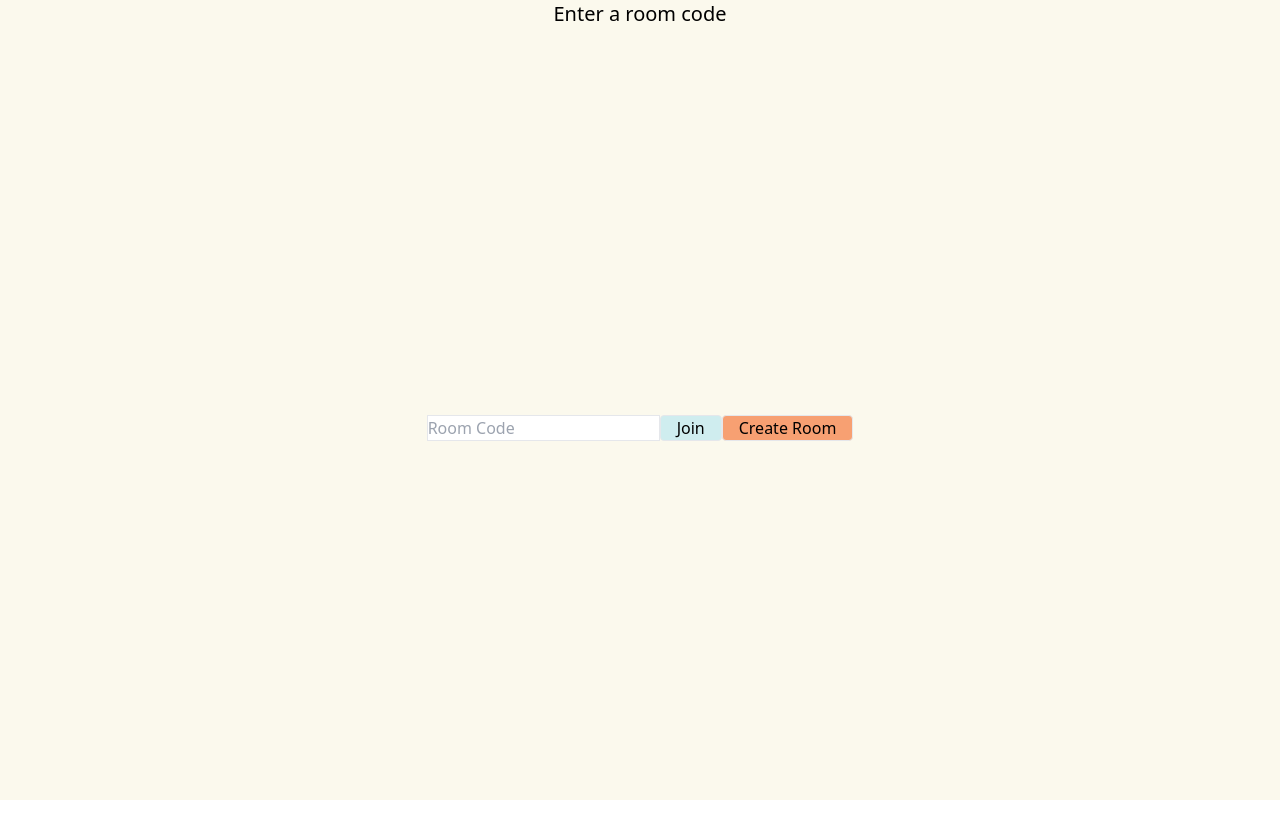
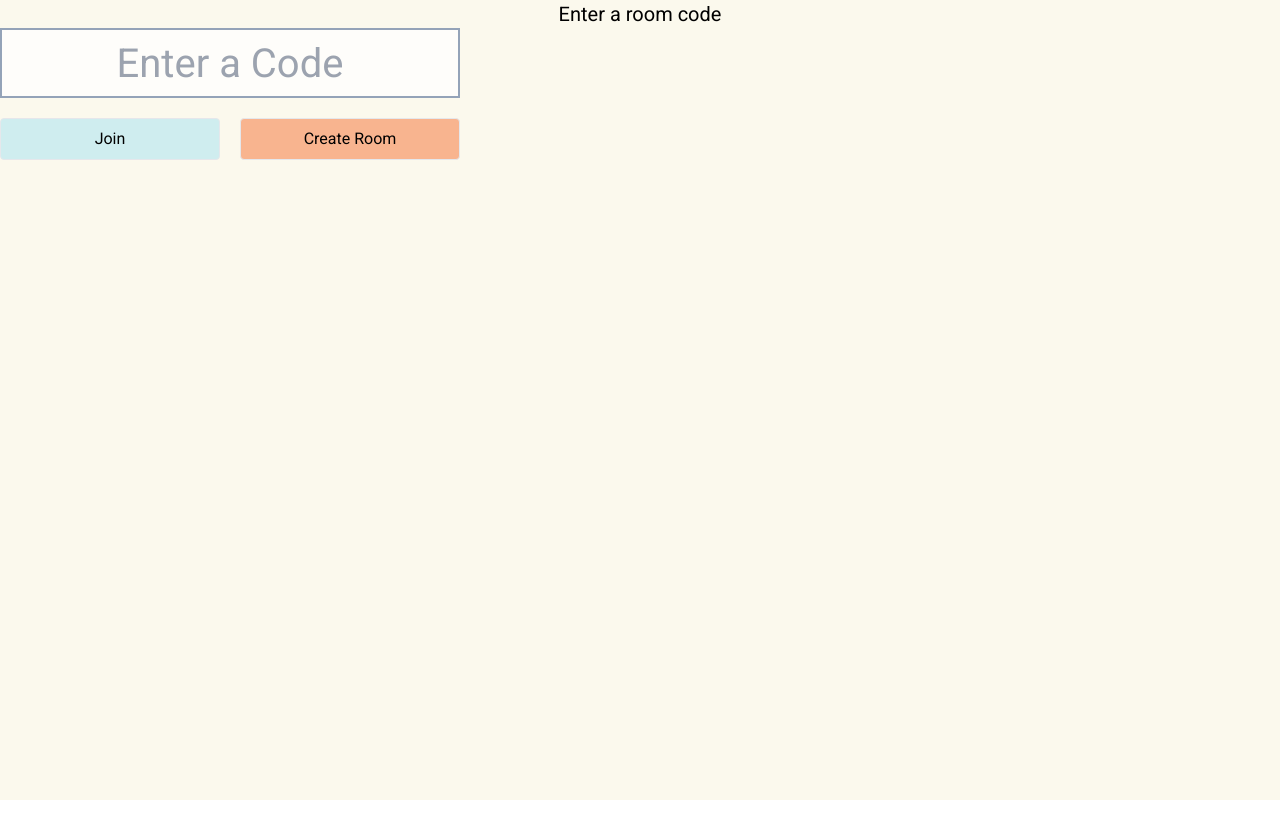
Before and after one commit to will-s-stone/SyncStream, a SvelteKit app: page / in a window 1280 px wide. After the commit the page ends 800 px from the top, so only its background shows below. Built offline with nearby package versions, Linux system fonts and the light colour scheme.

Commit message:
Home page stylistic changes
Co-authored-by: Mio <Mio-Mahoney@users.noreply.github.com>

```diff
--- a/src/app.css
+++ b/src/app.css
@@ -1,3 +1,4 @@
+@import url('https://fonts.googleapis.com/css2?family=Roboto+Mono:ital,wght@0,100..700;1,100..700&family=Roboto:ital,wght@0,100;0,300;0,400;0,500;0,700;0,900;1,100;1,300;1,400;1,500;1,700;1,900&display=swap');
 @tailwind base;
 @tailwind components;
 @tailwind utilities;
--- a/src/routes/+page.svelte
+++ b/src/routes/+page.svelte
@@ -1,24 +1,49 @@
-<script>
+<script lang="ts">
+	let acceptableCharacters = 'ABCDEFGHGJLMNPQRSTUVWXYZ0123456789';
+
 	let roomCode = '';
 	function join() {
-        if(roomCode == '') {
-        alert("Please enter a room code...")
+		if (roomCode == '') {
+			alert('Please enter a room code...');
 		} else {
-        alert("Joining the the room")
+			alert('Joining the the room: ' + roomCode);
 		}
 	}
 
 	function createRoom() {
-        alert("creating room...")
+		alert('creating room...');
+	}
+
+	function formValidation() {
+		console.log(roomCode);
+		roomCode = roomCode.toUpperCase();
+		roomCode = roomCode
+			.split('')
+			.filter((x) => acceptableCharacters.includes(x))
+			.join('');
+		if (roomCode.length > 6) {
+			roomCode = roomCode.substring(0, roomCode.length - 1);
+		}
 	}
 </script>
 
-<div class=" bg-vanilla-100 w-screen h-screen text">
-
+<div class="bg-vanilla-100 w-screen h-screen font-sans">
 	<h1 class="text-xl flex flex-col justify-center items-center">Enter a room code</h1>
-<div id="centered content" class="flex justify-center items-center min-h-screen">
-<input bind:value={roomCode} placeholder="Room Code" class="border ">
-<button on:click={join} class="border bg-slate- px-4 rounded bg-moonstone-100">Join</button>
-<button class="border rounded px-4 bg-tangerine-500" on:click={createRoom}>Create Room</button>
+	<div id="centered content" class="grid grid-cols-2 gap-y-5 gap-x-5 w-fit item-center">
+		<input
+			bind:value={roomCode}
+			on:input={formValidation}
+			placeholder="Enter a Code"
+			class="bg-white/75 outline-none focus:border-slate-500 focus:bg-white border-slate-400 border-2 col-start-1 col-end-3 h-[70px] text-[40px] text-center"
+		/>
+		<button
+			on:click={join}
+			class="border px-4 rounded bg-moonstone-100 hover:bg-moonstone-200 transition active:bg-moonstone-300 row-start-2 row-end-3 col-start-1 col-end-2 p-2"
+			>Join</button
+		>
+		<button
+			class="border rounded px-4 bg-tangerine-400 hover:bg-tangerine-500 transition active:bg-tangerine-600 row-start-2 row-end-3 col-start-2 col-end-3 p-2"
+			on:click={createRoom}>Create Room</button
+		>
 	</div>
 </div>
--- a/tailwind.config.js
+++ b/tailwind.config.js
@@ -1,8 +1,13 @@
+import defaultTheme from 'tailwindcss/defaultTheme';
+
 /** @type {import('tailwindcss').Config} */
 export default {
 	content: ['./src/**/*.{html,js,svelte,css}'],
 	theme: {
 		extend: {
+			fontFamily: {
+				sans: ['Roboto', ...defaultTheme.fontFamily.sans]
+			},
 			colors: {
 				moonstone: {
 					50: '#e7f6f7',
```
Lines whose indentation alone changed are shown as unchanged.
